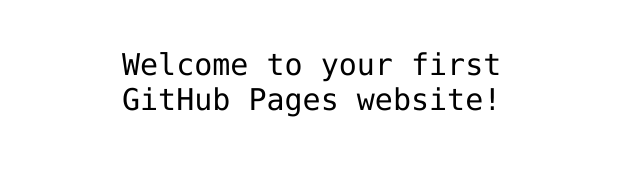
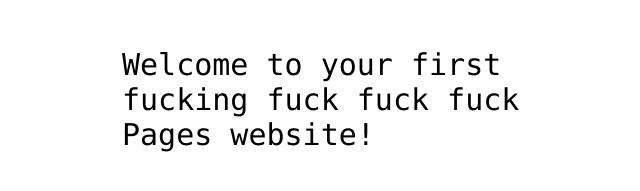
Before and after one commit to Ymturciomartinez/hello-world, a plain HTML site: page index.html in a window 1280 px wide. Shown: the part 341-532 px from the top of the page, without its empty margins (318-958 px from the left). Drawn offline with Linux system fonts and the light colour scheme.

Commit message:
Update index.html

```diff
--- a/index.html
+++ b/index.html
@@ -12,7 +12,7 @@
 <img src="https://octodex.github.com/images/daftpunktocat-thomas.gif" id="octocat" alt="octocat-gif" />
 
 <!-- Change this code here by copy and pasting your template on line 15 -->
-<p>Welcome to your first GitHub Pages website!</p>
+<p>Welcome to your first fucking fuck fuck fuck Pages website!</p>
 
 </body>
 </html>
```
